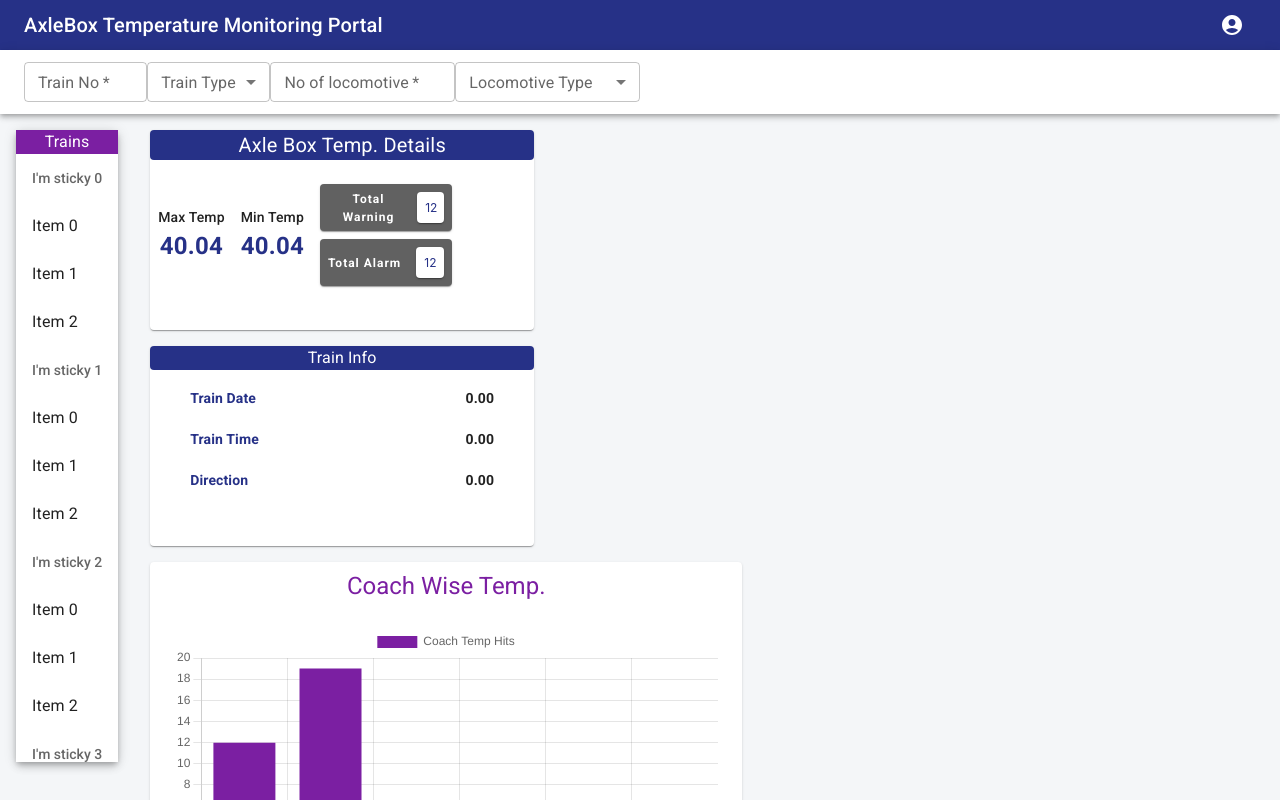
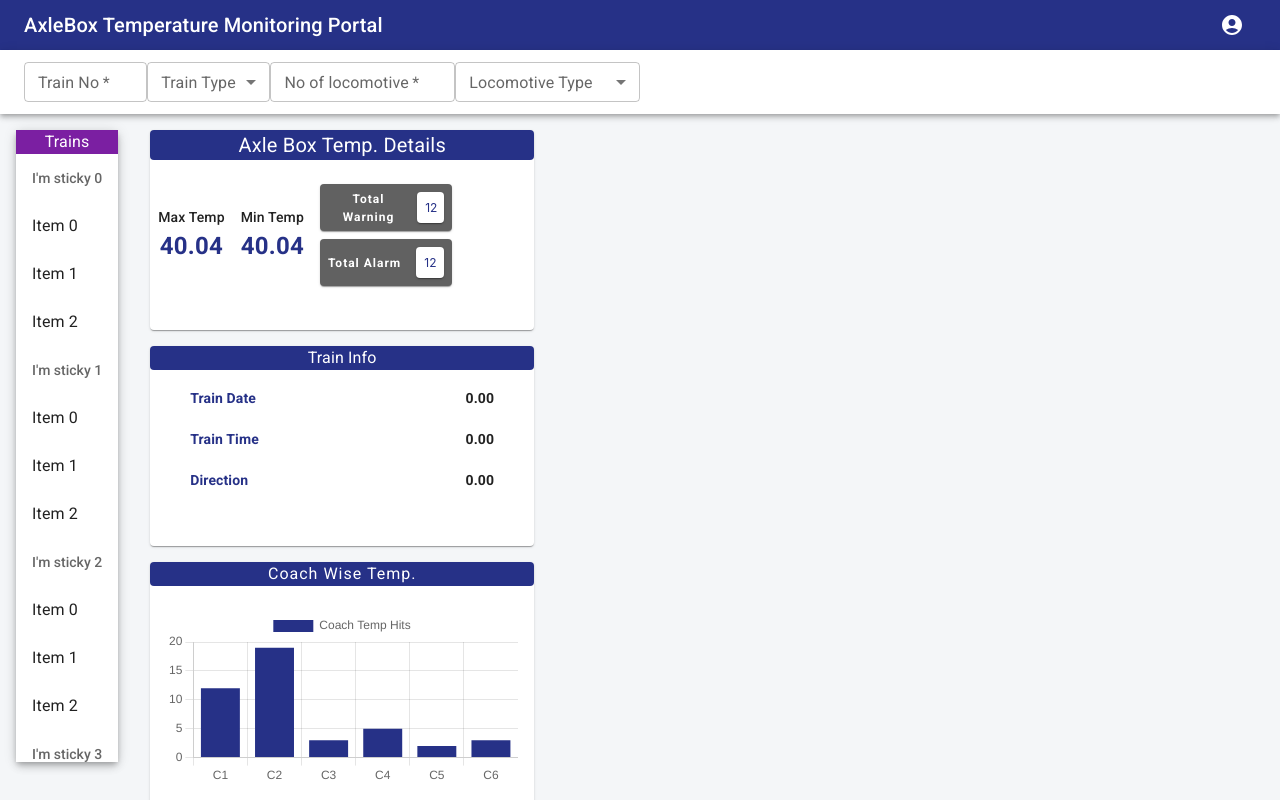
Before and after one commit to vedantnimbarte/train_axlebox_monitoring, a React (Create React App) app in the folder client/: page /dashboard in a window 1280 px wide. Shown: the top 800 px of the page. Built offline with nearby package versions, Linux system fonts and the light colour scheme.

Commit message:
fixed styling, color and fontsize

```diff
--- a/client/src/components/dashboard/CoachTempChart/index.js
+++ b/client/src/components/dashboard/CoachTempChart/index.js
@@ -4,6 +4,7 @@ import Paper from "@mui/material/Paper";
 import Typography from "@mui/material/Typography";
 import { purple } from "@mui/material/colors";
 import { Bar } from "react-chartjs-2";
+import { Colors, FontSizes } from "../../../themes";
 
 function CoachTempChart() {
   const data = {
@@ -12,7 +13,7 @@ function CoachTempChart() {
       {
         label: "Coach Temp Hits",
         data: [12, 19, 3, 5, 2, 3],
-        backgroundColor: purple[700],
+        backgroundColor: Colors.primary,
       },
     ],
   };
@@ -33,14 +34,20 @@ function CoachTempChart() {
     <Paper
       sx={{
         margin: 2,
-        width: "45vw",
-        height: "55vh",
-        padding: 1,
+        width: "30vw",
+        height: "40vh",
       }}
     >
       <Typography
-        variant="h5"
-        sx={{ color: purple[700], textAlign: "center", marginBottom: 1 }}
+        sx={{
+          color: Colors.white,
+          textAlign: "center",
+          marginBottom: 1,
+          backgroundColor: Colors.primary,
+          borderRadius: 1,
+          fontSize: FontSizes.lg,
+          letterSpacing: 1,
+        }}
       >
         Coach Wise Temp.
       </Typography>
```
